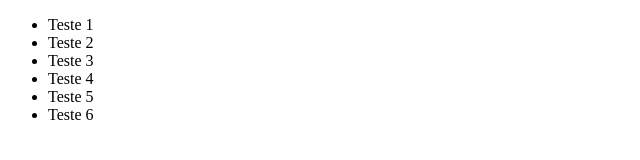
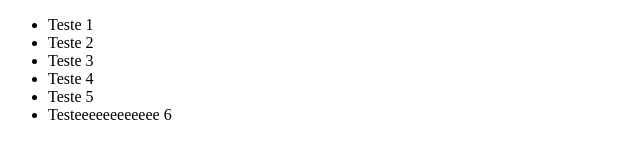
Before and after one commit to rodrigolnaves/alura-git, a plain HTML site: page index.html in a window 1280 px wide. Shown: the full height of the page, 0-640 px from the left. Drawn offline with Linux system fonts and the light colour scheme.

Commit message:
Alteraçao do texto para testeeeee

```diff
--- a/index.html
+++ b/index.html
@@ -11,7 +11,7 @@
         <li>Teste 3</li>
         <li>Teste 4</li>
         <li>Teste 5</li>
-        <li>Teste 6</li>
+        <li>Testeeeeeeeeeeee 6</li>
     </ul>
 
 </body>
```
